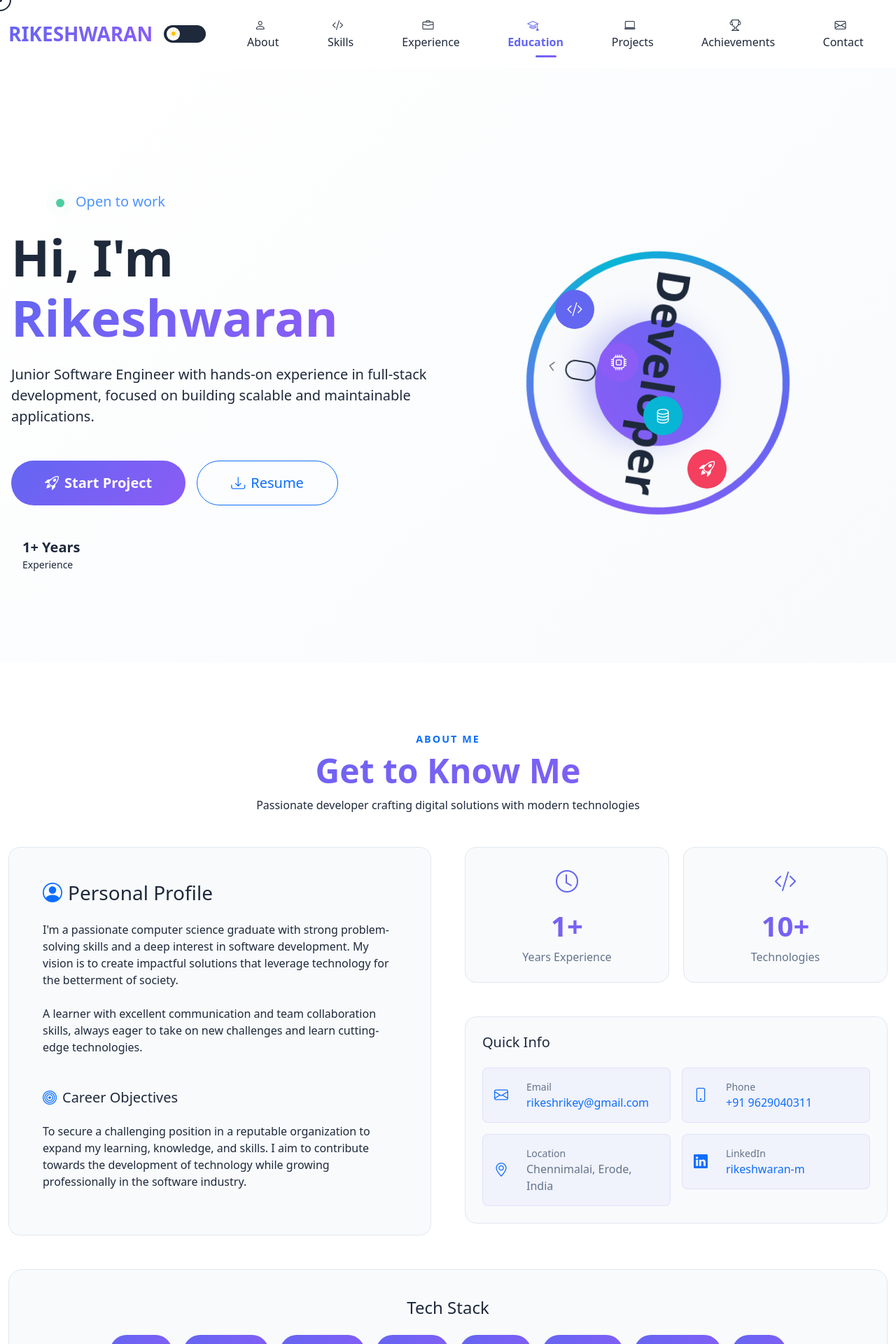
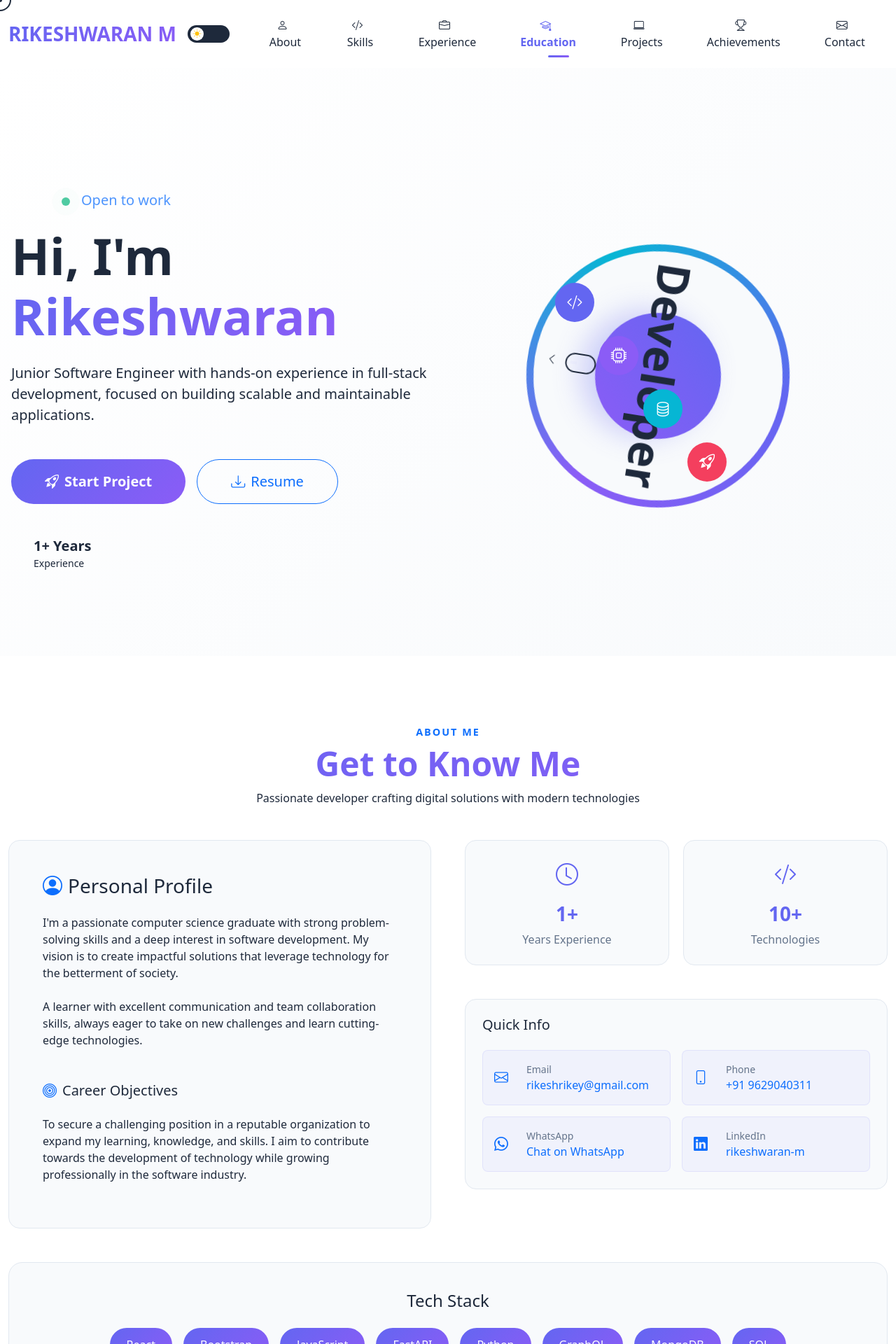
Before and after one commit to Rikeshwaran/Rikeshwaran.portfolio, a React (Vite) app in the folder Portfolio/: page / in a window 1280 px wide. Shown: the top 1920 px of the page at 70% size. Built offline with nearby package versions, Linux system fonts and the light colour scheme.

Commit message:
small changes check commit

```diff
--- a/Portfolio/src/components/About/About.jsx
+++ b/Portfolio/src/components/About/About.jsx
@@ -98,7 +98,7 @@ const About = () => {
                   <div className="stat-icon mb-3">
                     <i className={`bi ${stat.icon} fs-2`}></i>
                   </div>
-                  <h3 className="stat-value fw-bold mb-2">{stat.value}</h3>
+                  <h3 className="stat-icon fw-bold mb-2">{stat.value}</h3>
                   <p className="stat-label mb-0">{stat.label}</p>
                 </motion.div>
               ))}
@@ -116,7 +116,7 @@ const About = () => {
                 {[
                   { icon: 'bi-envelope', label: 'Email', value: 'rikeshrikey@gmail.com', link: 'mailto:rikeshrikey@gmail.com' },
                   { icon: 'bi-phone', label: 'Phone', value: '+91 9629040311', link: 'tel:+919629040311' },
-                  { icon: 'bi-geo-alt', label: 'Location', value: 'Chennimalai, Erode, India' },
+                  { icon: 'bi-whatsapp', label: 'WhatsApp', value: 'Chat on WhatsApp', link: 'https://wa.me/919629040311' },
                   { icon: 'bi-linkedin', label: 'LinkedIn', value: 'rikeshwaran-m', link: 'https://linkedin.com/in/rikeshwaran-m' }
                 ].map((info, index) => (
                   <div className="col-md-6" key={index}>
--- a/Portfolio/src/components/Contact/Contact.jsx
+++ b/Portfolio/src/components/Contact/Contact.jsx
@@ -62,12 +62,6 @@ const Contact = () => {
   };
 
   const contactInfo = [
-    {
-      icon: 'bi-geo-alt-fill',
-      title: 'Location',
-      details: 'Chennimalai, Perundurai, Erode, India - 638051',
-      color: '#8B5CF6'
-    },
     {
       icon: 'bi-envelope-fill',
       title: 'Email',
@@ -334,7 +328,7 @@ const Contact = () => {
             </motion.div>
 
             {/* Map */}
-            <motion.div
+            {/* <motion.div
               initial={{ opacity: 0, y: 30 }}
               whileInView={{ opacity: 1, y: 0 }}
               viewport={{ once: true }}
@@ -348,7 +342,7 @@ const Contact = () => {
                   Available for remote work worldwide
                 </p>
               </div>
-            </motion.div>
+            </motion.div> */}
           </div>
         </div>
       </div>
--- a/Portfolio/src/components/Header/Header.jsx
+++ b/Portfolio/src/components/Header/Header.jsx
@@ -68,7 +68,7 @@ const Header = ({ theme, toggleTheme }) => {
                 scrollToSection('hero');
               }}
             >
-              RIKESH<span className="text-primary">WARAN</span>
+              RIKESH<span className="text-primary">WARAN</span> M
             </motion.a>
             <div className="d-flex align-items-center gap-3 me-2 toggle-button" >
                 <ThemeToggle theme={theme} toggleTheme={toggleTheme} />
--- a/Portfolio/src/components/Hero/Hero.css
+++ b/Portfolio/src/components/Hero/Hero.css
@@ -1,5 +1,5 @@
 .hero-section {
-  padding-top: 50px;
+  padding-top: 40px;
   background: linear-gradient(135deg, var(--background) 0%, var(--surface) 100%);
   position: relative;
   overflow-x: hidden;
--- a/Portfolio/src/components/Hero/Hero.jsx
+++ b/Portfolio/src/components/Hero/Hero.jsx
@@ -26,8 +26,8 @@ const Hero = () => {
               animate={{ opacity: 1, y: 0 }}
               transition={{ duration: 0.8 }}
             >
-              <h6 className="text-primary mb-3 fw-semibold animate-pulse-slow d-flex ms-5">
-                <div className="status-indicator ms-3 me-3 mt-2"></div>
+              <h6 className="text-primary mb-3 fw-semibold animate-pulse-slow d-flex ms-5 mb-3 mt-3">
+                <div className="status-indicator ms-4 me-3 mt-2"></div>
                 <h5>Open to work </h5>
 
               </h6>
@@ -59,7 +59,7 @@ const Hero = () => {
 
               </div>
 
-              <div className="d-flex justify-content-center justify-content-lg-start gap-4 flex-wrap">
+              <div className="d-flex justify-content-center justify-content-lg-start gap-4 flex-wrap ms-3">
                 <div className="d-flex align-items-center ms-3">
                   <div>
                     <h5 className="fw-bold mb-0">1+ Years</h5>
```
